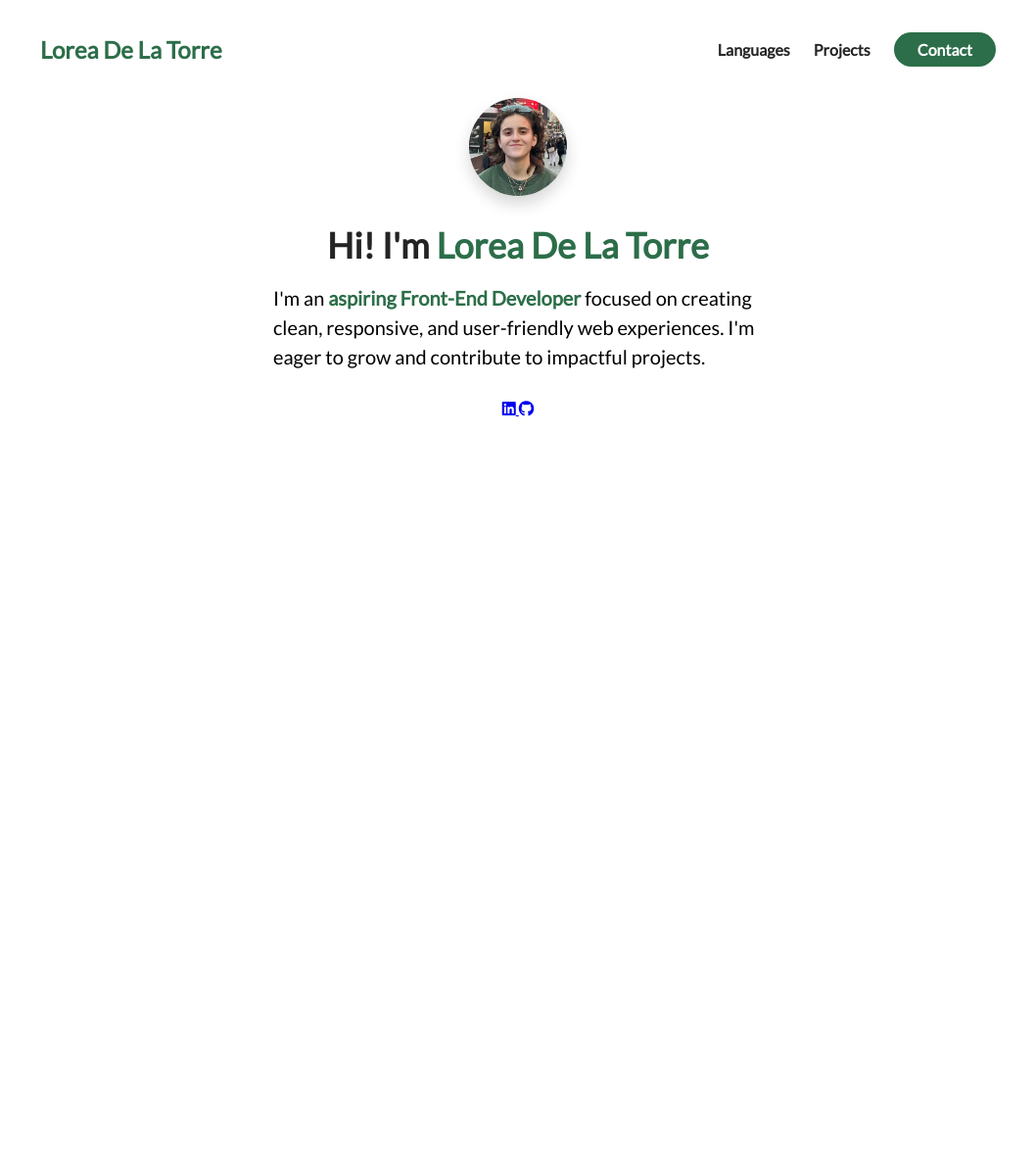
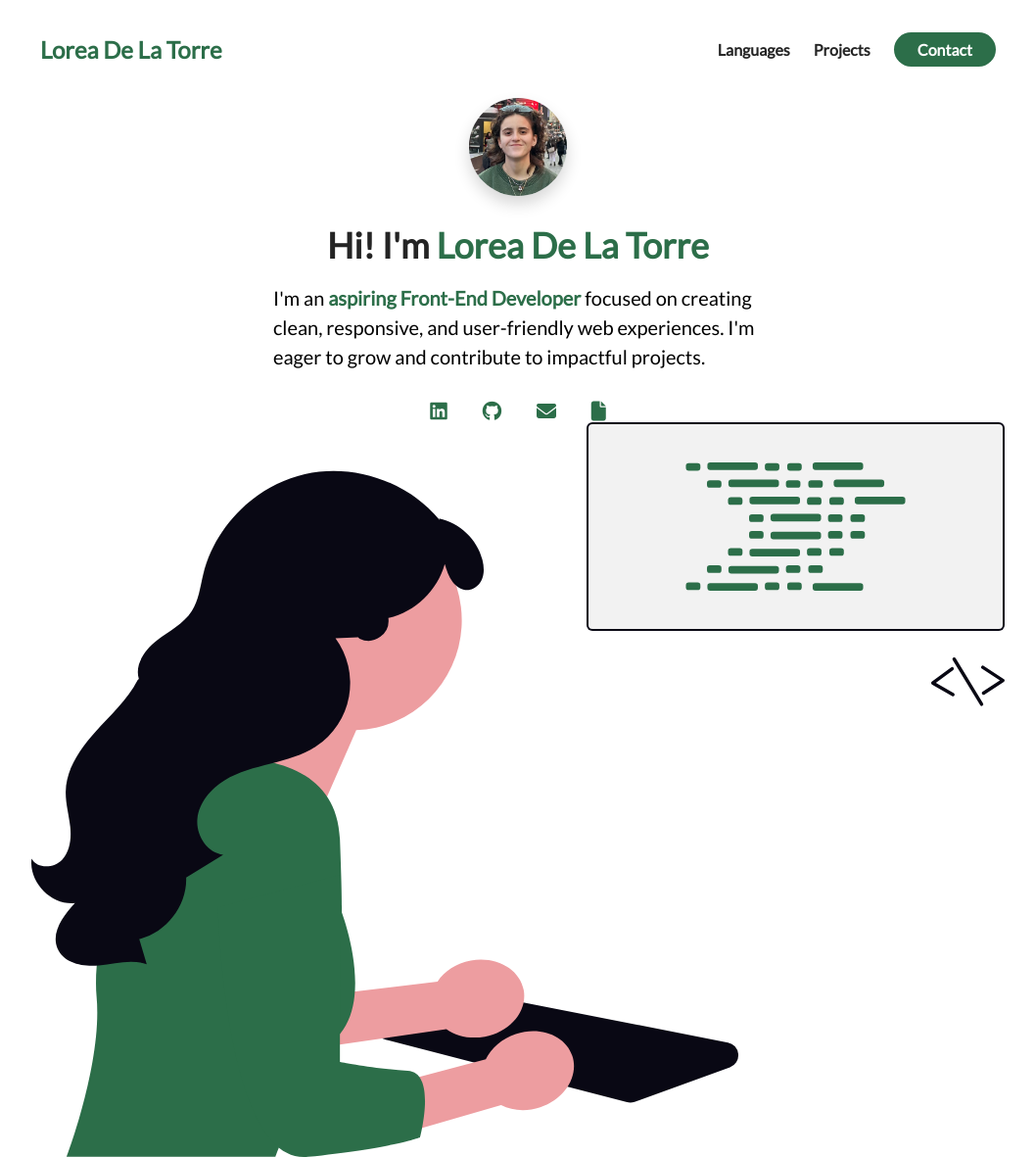
Before and after one commit to cornious-on-the-cob/First-E-Portfolio, a plain HTML site: page index.html in a window 1280 px wide. Shown: the whole page at 98% size, without its empty margins (111-1168 px from the left). Before the commit the page ends 800 px from the top, so only its background shows below. Drawn offline with Linux system fonts and the light colour scheme; a web font is replaced by a local one.

Commit message:
ran into hiccup with image. trying to fix

```diff
--- a/index.html
+++ b/index.html
@@ -68,14 +68,32 @@
               </p>
 
               <div class="about-me__links">
-                <a href="https://www.linkedin.com/in/lorea-de-la-torre-74a18a34a/" class="about-me__link">
+                <a
+                  href="https://www.linkedin.com/in/lorea-de-la-torre-74a18a34a/"
+                  class="about-me__link"
+                >
                   <i class="fa-brands fa-linkedin"></i>
                 </a>
-                <a href="https://github.com/cornious-on-the-cob" class="about-me__link">
+                <a
+                  href="https://github.com/cornious-on-the-cob"
+                  class="about-me__link"
+                >
                   <i class="fa-brands fa-github"></i>
+                </a>
+                <a href="" class="about-me__link">
+                  <i class="fa-solid fa-envelope"></i>
+                </a>
+                <a href="" class="about-me__link">
+                  <i class="fa-solid fa-file"></i>
                 </a>
               </div>
 
+              <figure class="about-me__img--container">
+                <img
+                  src="./assets/undraw_typing-code_6t2b.svg"
+                  alt="typing code"
+                />
+              </figure>
 
 
             </div>
--- a/styles.css
+++ b/styles.css
@@ -94,6 +94,11 @@ nav {
     flex-direction: column;
 }
 
+.about-me__info {
+    display: flex;
+    flex-direction: column;
+}
+
 .about-me__info--container {
     display: flex;
     flex-direction: column;
@@ -126,3 +131,16 @@ nav {
 .about-me__info--title {
     margin-bottom: 16px;
 }
+
+.about-me__link {
+    font-size: 20px;
+    color: #2C6E49;
+    text-decoration: none;
+    padding: 0 16px;
+}
+
+.about-me__img--container {
+    flex: 1;
+    display: flex;
+    align-items: center;
+}
```
Also changed, not shown: assets/undraw_typing-code_6t2b.svg (added), assets/undraw_websites.svg (deleted).
